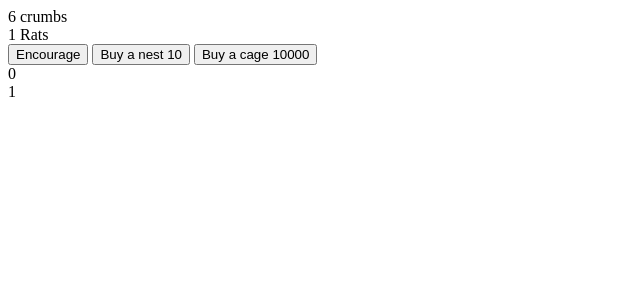
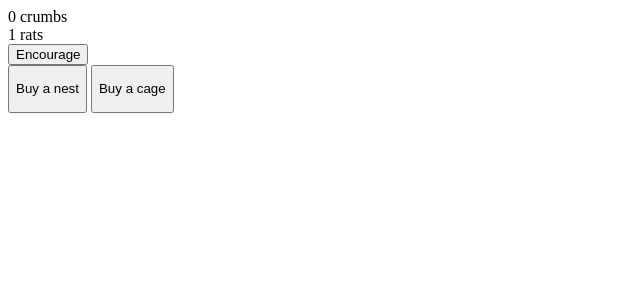
Before and after one commit to bduehlin/Rat_King, a Flask app: page / in a window 1280 px wide. Shown: the top 300 px of the page, without its empty margins (0-640 px from the left). Run offline with Flask 2, Linux system fonts and the light colour scheme.

Commit message:
Changes of monday

```diff
--- a/flask_app/templates/index.html
+++ b/flask_app/templates/index.html
@@ -5,17 +5,34 @@
     <meta http-equiv="X-UA-Compatible" content="IE=edge">
     <meta name="viewport" content="width=device-width, initial-scale=1.0">
     <title>Rat King</title>
+    <link rel="stylesheet" href="{{ url_for('static', filename='css/style.css') }}">
 </head>
 <body>
-    <div class="container">
-        <div class="pointTracker"><span id="pointValue">0</span> <span id="pointName"></span></div>
-        <div class="ratTracker"><span id="ratTotal">1</span> Rats</div>
-        <button class="btnGetPoint" onclick = "game.getPoint()">Encourage</button>
-        <button id="buyNest">Buy a nest <span id="nestCost"></span></button>
-        <button id="buyCage">Buy a cage <span id="cageCost"></span></button>
-
-        <div id="nestCount"></div>
-        <div id="population"></div>
+    <div id="container">
+        <div id="popout"></div>
+        <div id="tabs">
+            <div id="settingsTab" class="circleButton"></div>
+            <div id="lineageTab" class="circleButton"></div>
+            <div id="royaltytab" class="circleButton"></div>
+        </div>
+        <div id="main">
+            <div class="pointTracker"><span id="pointValue">0</span> <span id="pointName"></span></div>
+            <div class="ratTracker"><span id="ratTotal">1</span> rats</div>
+            <button class="btnGetPoint" onclick = "game.getPoint()">Encourage</button>
+        </div>
+        <div id="buy">
+            <div id="upgrades"></div>
+            <div id="buildings">
+                <button id="buyNest" class="buildingBuy">
+                    <p>Buy a nest</p>
+                    <span id="nestCost"></span>
+                </button>
+                <button id="buyCage" class="buildingBuy">
+                    <p>Buy a cage</p>
+                    <span id="cageCost"></span>
+                </button>
+            </div>
+        </div>
     </div>
     <script src="{{ url_for('static', filename='js/game.js') }}"></script>
 </body>
```
